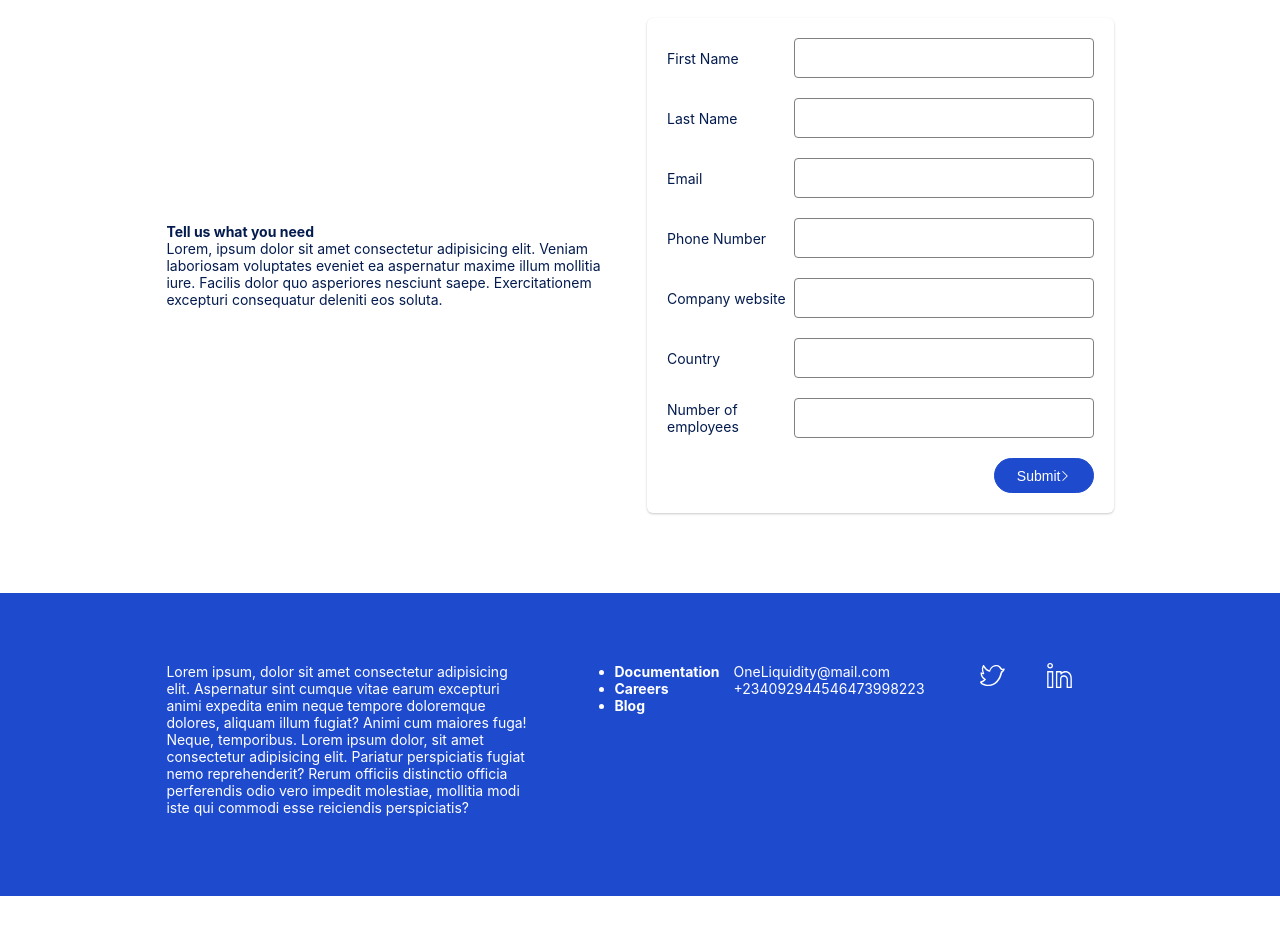
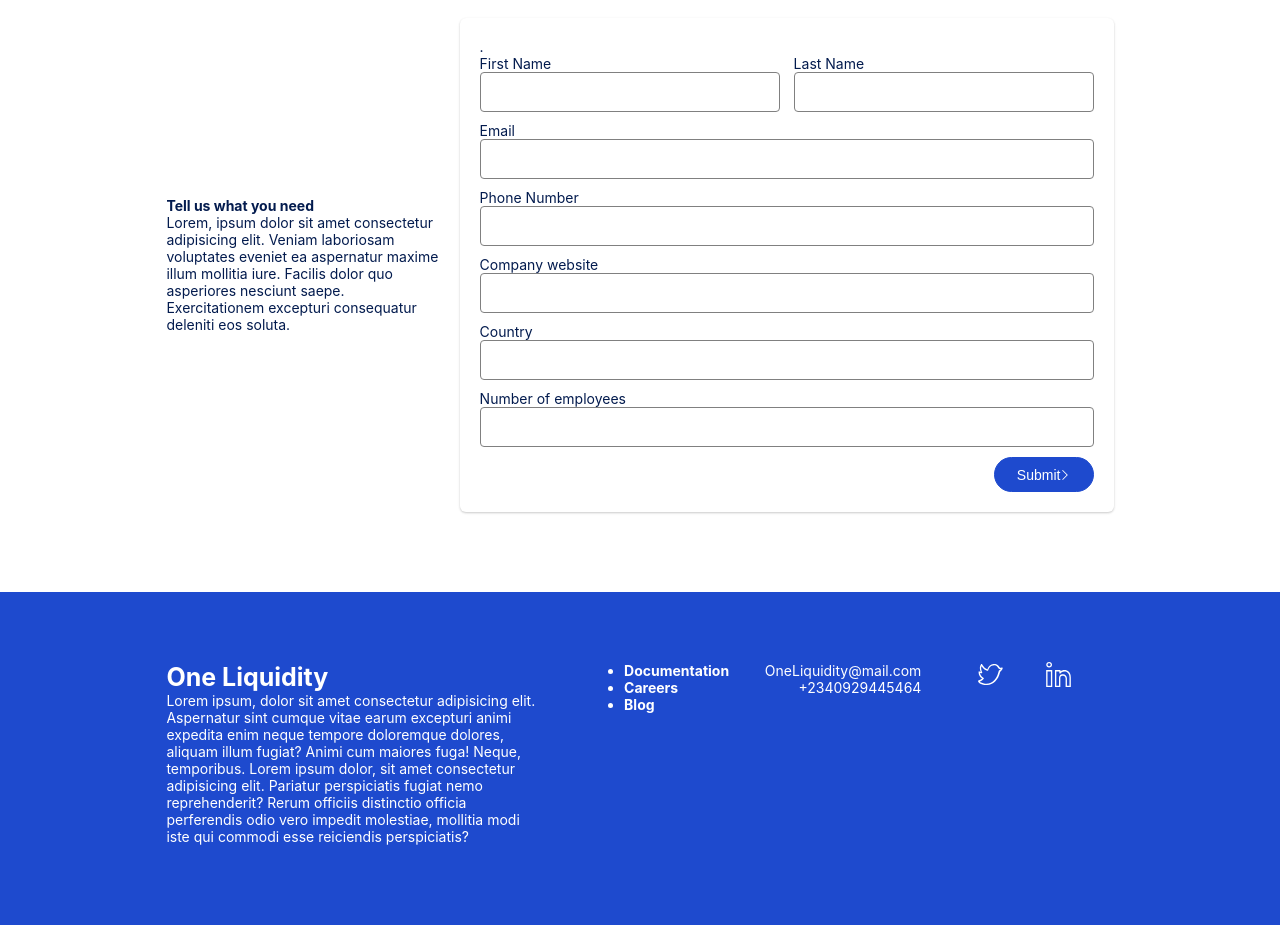
Before and after one commit to ayomidebajo/one-liquidity, a React (Create React App) app: page / in a window 1280 px wide. Shown: the part 2511-3436 px from the top of the page. Before the commit the page ends 3407 px from the top, so only its background shows below. Built offline with nearby package versions, Linux system fonts and the light colour scheme.

Commit message:
change form look

```diff
--- a/src/components/Home.tsx
+++ b/src/components/Home.tsx
@@ -139,7 +139,8 @@ const Home = () => {
                             </div>
                             <div className="form--container">
                                 <div className="form">
-                                    <div className="input--container">
+                                   .<div className="grid--container">
+                                   <div className="input--container">
                                         <label htmlFor="">First Name</label>
                                         <input type="text" className='input' />
                                     </div>
@@ -147,6 +148,7 @@ const Home = () => {
                                         <label htmlFor="">Last Name</label>
                                         <input type="text" className='input' />
                                     </div>
+                                   </div>
                                     <div className="input--container">
                                         <label htmlFor="">Email</label>
                                         <input type="text" className='input' />
@@ -218,7 +220,10 @@ const Home = () => {
             ">
                 <div className="dark-blue-body">
                     <div className="grid--container-four">
-                        <div className="footer-about">Lorem ipsum, dolor sit amet consectetur adipisicing elit. Aspernatur sint cumque vitae earum excepturi animi expedita enim neque tempore doloremque dolores, aliquam illum fugiat? Animi cum maiores fuga! Neque, temporibus.
+
+                        <div className="footer-about">
+                        <h1 className='h2'>One Liquidity</h1>
+                            Lorem ipsum, dolor sit amet consectetur adipisicing elit. Aspernatur sint cumque vitae earum excepturi animi expedita enim neque tempore doloremque dolores, aliquam illum fugiat? Animi cum maiores fuga! Neque, temporibus.
                             Lorem ipsum dolor, sit amet consectetur adipisicing elit. Pariatur perspiciatis fugiat nemo reprehenderit? Rerum officiis distinctio officia perferendis odio vero impedit molestiae, mollitia modi iste qui commodi esse reiciendis perspiciatis?</div>
                         <div className="footer-menu">
                             <ul className='footer-links__container'>
@@ -229,7 +234,7 @@ const Home = () => {
                         </div>
                         <div className="footer-contact-info">
                             <p>OneLiquidity@mail.com</p>
-                            <p>+234092944546473998223</p>
+                            <p>+2340929445464</p>
                         </div>
                         <div className="">
                             <ul className='footer-social-links__container'>
--- a/src/styles/styles.css
+++ b/src/styles/styles.css
@@ -130,11 +130,19 @@
     padding: 20px;
 }
 
+
+label {
+    display: block;
+}
+
 .input--container {
-    display: flex;
+    display: block;
+    padding-bottom: 10px;
+    /* display: flex;
+
     align-items: center;
     justify-content: space-between;
-    margin-bottom: 20px;
+    margin-bottom: 20px; */
 }
 
 .dark-blue-body {
@@ -174,14 +182,18 @@
 }
 .footer-contact-info {
     grid-column: 4 / 5;
+    display: flex;
+    flex-direction: column;
+    align-items: end;
 }
 
 .input {
     font-size: 16px;
     line-height: 28px;
     padding: 8px 16px;
-    /* width: 70%; */
+    width: 100%;
     min-width: 300px;
+    /* max-width: 100%; */
     /* margin: auto; */
     height: 40px;
     border: unset;
```
